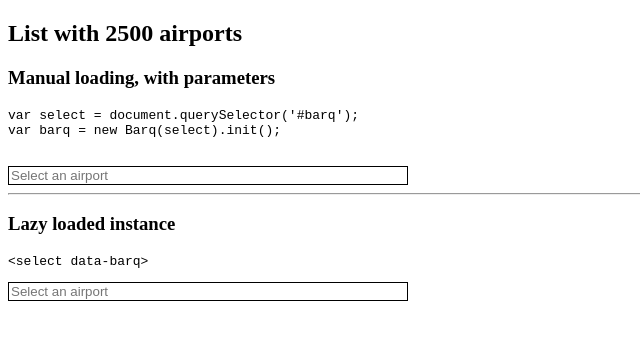
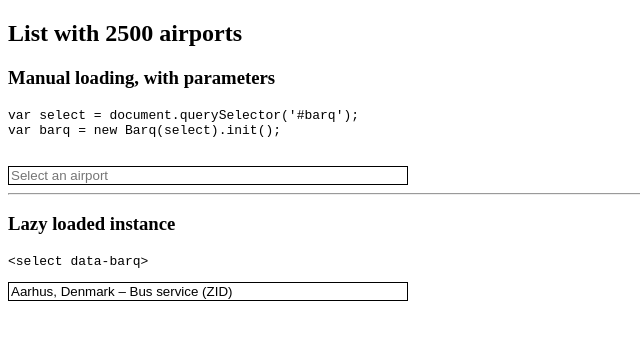
Before and after one commit to joaocunha/barq, a plain HTML site: page example.html in a window 1280 px wide. Shown: the whole page, without its empty margins (0-640 px from the left). Drawn offline with Linux system fonts and the light colour scheme.

Commit message:
commenting

```diff
--- a/barq.js
+++ b/barq.js
@@ -34,7 +34,7 @@
                 @type int
                 Number of list items to fetch per page.
             */
-            resultsPerPage: opts.resultsPerPage || 10,
+            resultsPerPage: opts.resultsPerPage || 50,
 
             /**
                 removeFirstOptionFromSearch
--- a/example.html
+++ b/example.html
@@ -2528,7 +2528,7 @@
         <option>Select an airport</option>
         <option value="1">Aalborg, Denmark (AAL)</option>
         <option value="2">Aalesund, Norway (AES)</option>
-        <option value="ds">Aarhus, Denmark – Bus service (ZID)</option>
+        <option value="ds" SELECTED>Aarhus, Denmark – Bus service (ZID)</option>
         <option value="4">Aarhus, Denmark – Tirstrup (AAR)</option>
         <option>Aasiaat, Greenland (JEG)</option>
         <option value="">Abadan, Iran (ABD)</option>
```
